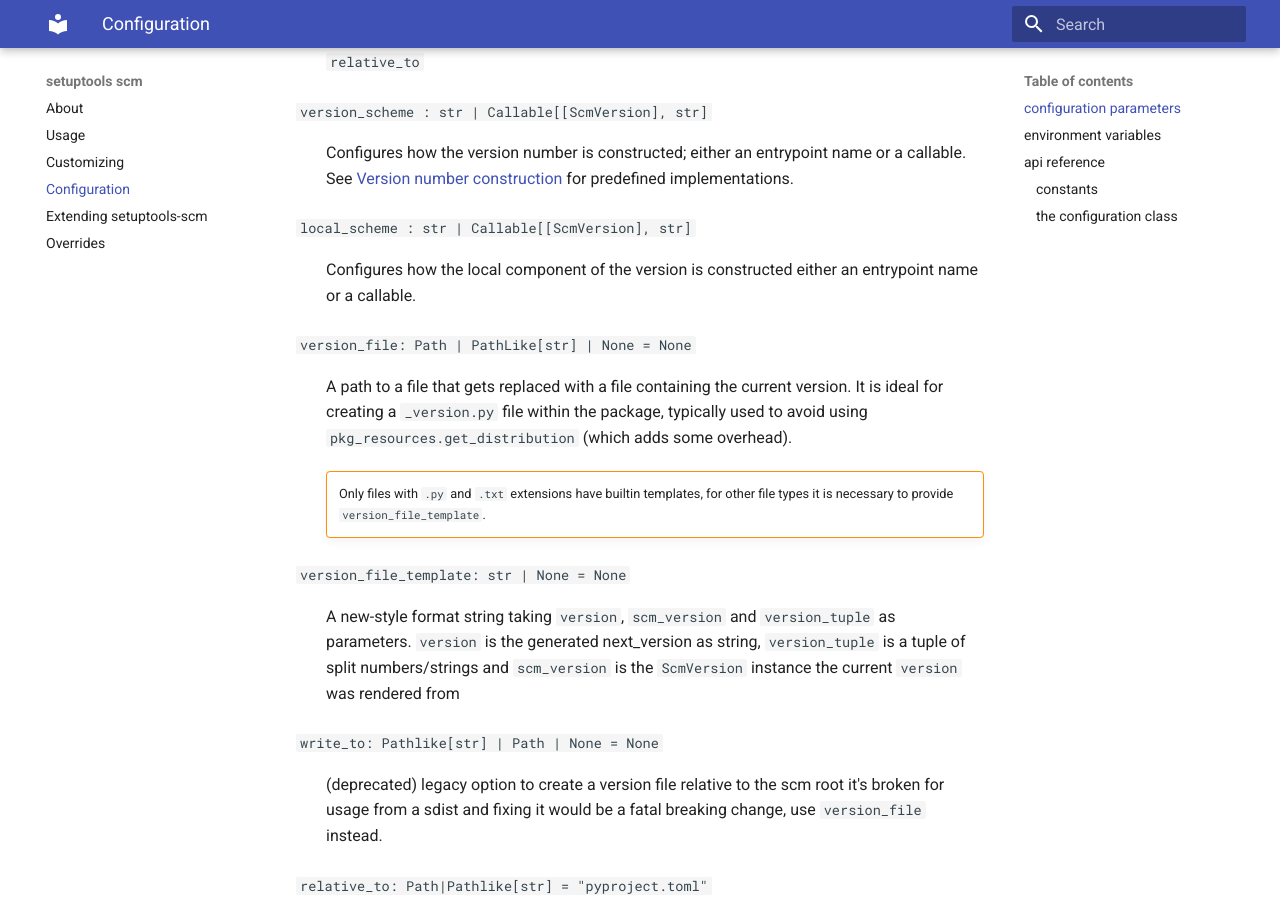
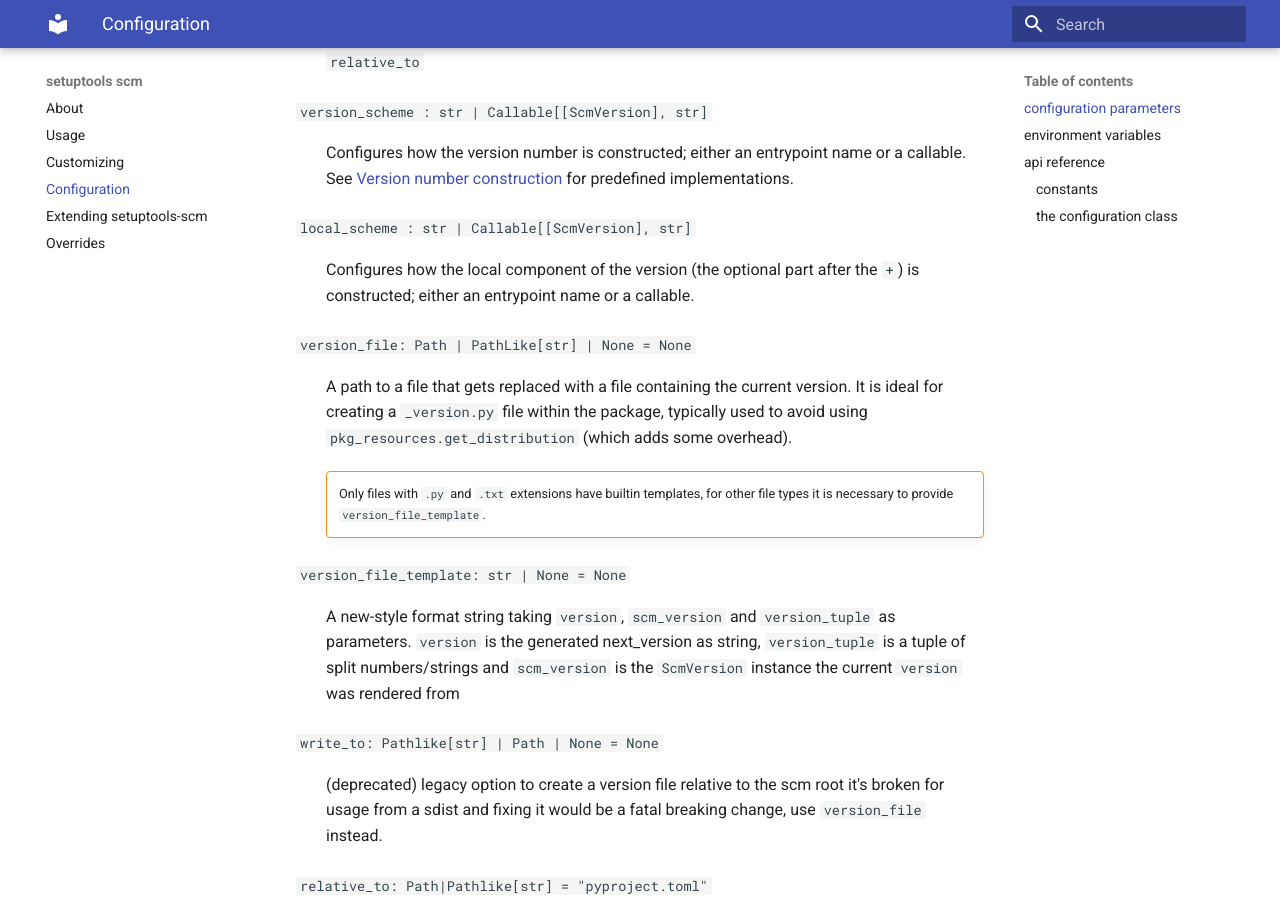
Before and after one commit to pypa/setuptools-scm, an MkDocs documentation site: the page built from docs/config.md, in a window 1280 px wide and 900 px high, scrolled down 316 px. Built offline with MkDocs 1.6.1 and Material for MkDocs 9.7.7, drawn with Linux system fonts in a browser that asks for light colours.

Commit message:
Clarify the definition of "local"
Most people reading this sentence probably don't have PEP 440 memorized.

```diff
--- a/docs/config.md
+++ b/docs/config.md
@@ -15,7 +15,7 @@ Callables or other Python objects have to be passed in `setup.py` (via the `use_
   See [Version number construction](extending.md#setuptools_scmversion_scheme) for predefined implementations.
 
 `local_scheme : str | Callable[[ScmVersion], str]`
-: Configures how the local component of the version is constructed
+: Configures how the local component of the version (the optional part after the `+`) is constructed;
   either an entrypoint name or a callable.
 
 
```
